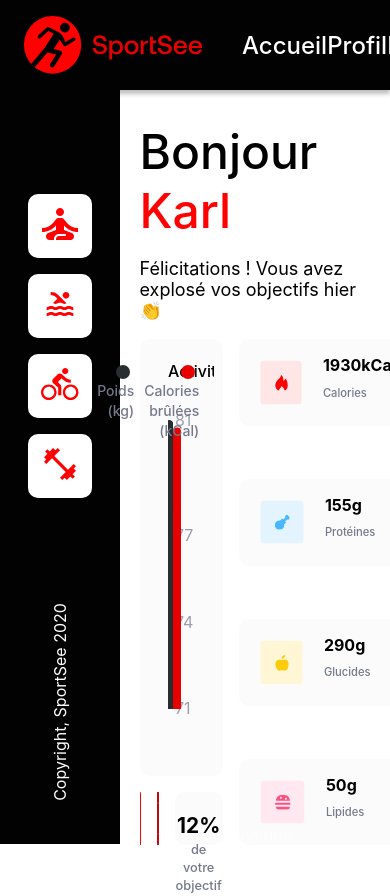
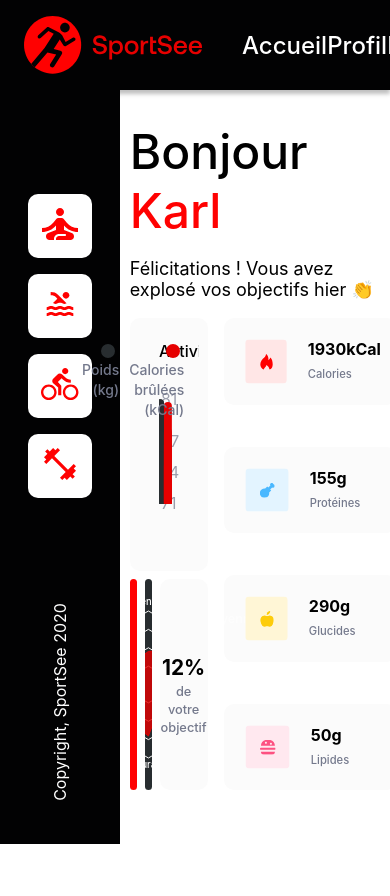
Before and after one commit to CindyJEAN/CindyJean_12_17022022, a React (Create React App) app: page / in a window 390 px wide. Shown: the top 896 px of the page. After the commit the page ends 844 px from the top, so only its background shows below. Built offline with nearby package versions, Linux system fonts and the light colour scheme.

Commit message:
style: corrections responsive

```diff
--- a/src/components/charts/activityKindChart/_activityKindChart.scss
+++ b/src/components/charts/activityKindChart/_activityKindChart.scss
@@ -3,7 +3,6 @@
 .activityKindChartComponent {
   @extend .dashboardItem;
   background-color: $backgroundDark;
-  // width: 30%;
 
   > div {
     margin: auto;
@@ -19,8 +18,14 @@
   .recharts-polar-angle-axis-tick-value {
     fill: #fff;
     text-transform: capitalize;
-    font-size: 0.8rem;
-    transform: scale(1.05) translate(-2%, -1%);
+    font-size: 0.6rem;
+    transform: translate(0, 1%);
     font-weight: 500;
+
+    @include largeScreen {
+      font-size: 0.8rem;
+      transform: scale(1.05) translate(-2%, -1%);
+    }
   }
+
 }
--- a/src/components/charts/activityKindChart/activityKindChart.jsx
+++ b/src/components/charts/activityKindChart/activityKindChart.jsx
@@ -16,7 +16,7 @@
   return (
     <div className="activityKindChartComponent">
       <ResponsiveContainer width="99%">
-        <RadarChart outerRadius={80} data={performanceData}>
+        <RadarChart outerRadius={75} data={performanceData}>
           <PolarGrid />
           <PolarAngleAxis dataKey="kind" offset={15}/>
           <Radar
--- a/src/components/charts/averageSessionsChart/_averageSessionsChart.scss
+++ b/src/components/charts/averageSessionsChart/_averageSessionsChart.scss
@@ -3,8 +3,6 @@
 .averageSessionsChartComponent {
   @extend .dashboardItem;
   padding: 1rem 0;
-  // padding: 1rem 1.8rem;
-  // width: 30%;
   background-color: $colorPrimary;
 
   .recharts-surface:hover {
@@ -18,11 +16,15 @@
 
   .chartTitle {
     font-weight: 500;
-    font-size: 1rem;
+    font-size: 0.8rem;
     color: rgba(255, 255, 255, 0.6);
     position: absolute;
     margin: 1rem 2rem;
     width: 150px;
+
+    @include largeScreen {
+      font-size: 1rem;
+    }
   }
 
   .customTooltip {
--- a/src/components/charts/averageSessionsChart/averageSessionsChart.jsx
+++ b/src/components/charts/averageSessionsChart/averageSessionsChart.jsx
@@ -21,7 +21,6 @@
         <LineChart
           data={averageSessions}
           margin={{ top: 50, right: 20, left: 20, bottom: 0 }}
-          // margin={{ right: -5, left: -5 }}
         >
           <XAxis
             dataKey="day"
--- a/src/components/charts/dailyActivityChart/_dailyActivityChart.scss
+++ b/src/components/charts/dailyActivityChart/_dailyActivityChart.scss
@@ -3,11 +3,8 @@
 .dailyActivityChartComponent {
   @extend .dashboardItem;
   background-color: $backgroundLight;
-  // padding: 1rem 1.8rem 2rem;
   padding: 1rem 0.5rem 2rem 1.8rem;
   grid-area: graph1;
-
-  // width: 100%;
 
   .recharts-surface:hover {
     cursor: pointer;
@@ -55,7 +52,6 @@
     .tooltipText {
       color: white;
       font-size: 0.6rem;
-      // font-size: 0.5rem;
       font-weight: 500;
       margin: 0;
     }
--- a/src/components/charts/scoreChart/scoreChart.jsx
+++ b/src/components/charts/scoreChart/scoreChart.jsx
@@ -22,7 +22,7 @@
           data={score}
           startAngle={220}
           endAngle={-140}
-          barSize={10}
+          barSize={8}
         >
           <text
             x={0}
--- a/src/components/dashboard/_dashboard.scss
+++ b/src/components/dashboard/_dashboard.scss
@@ -1,14 +1,15 @@
 @import "../../base/utils";
 
 .dashboardPage {
-  // display: flex;
   margin: 1rem auto;
-  // margin: 1rem 8rem;
-  width: calc(90% - #{$headerWidth});
-  // width: calc(80% - #{$headerWidth});
-  max-width: 1440px;
+  width: calc(95% - #{$headerWidth});
+  max-width: 1300px;
   max-height: calc(100% - #{$headerHeight} - 32px);
-  // max-width: 1126px;
+
+  @include largeScreen {
+    width: calc(90% - #{$headerWidth});
+
+  }
 
   .contrastText {
     color: $colorPrimary;
@@ -26,41 +27,34 @@
 
   .dashboardData {
     display: grid;
-    // max-height: 60vh;
     column-gap: 1rem;
-    // height: fit-content;
-    height: 60vh;
     grid-template-columns: auto 170px;
     margin-top: 1rem;
-    // margin-bottom: 1rem;
 
     @include largeScreen {
       column-gap: 2rem;
       margin-top: 4rem;
-      // margin-bottom: 3rem;
       height: auto;
       grid-template-columns: auto 250px;
     }
 
     .dashboardDataGraphs {
-      // display: flex;
-      // flex-wrap: wrap;
-      row-gap: 1rem;
-      column-gap: 1rem;
+      row-gap: 0.5rem;
+      column-gap: 0.5rem;
       justify-content: space-between;
+      align-content: space-between;
 
       display: grid;
       grid-template-areas:
         "graph1 graph1 graph1"
         "graph2 graph3 graph4";
-      // grid-template-rows: 220px 160px;
-      // grid-template-rows: 1.5fr 1fr;
+      grid-template-rows: 30vh 25vh;
       grid-template-columns: 1fr 1fr 1fr;
 
       @include largeScreen {
         row-gap: 2rem;
         column-gap: 2rem;
-        grid-template-rows: 320px 260px;
+        grid-template-rows: 30vh 25vh;
       }
     }
 
--- a/src/components/infoCard/_infoCard.scss
+++ b/src/components/infoCard/_infoCard.scss
@@ -30,11 +30,12 @@
 
   h2 {
     margin: 0;
-    // font-size: 1rem;
     font-size: 1rem;
+    margin-top: 5px;
 
     @include largeScreen {
       font-size: 1.25rem;
+      margin: 0;
     }
   }
 
```
Also changed, not shown: src/components/charts/scoreChart/_scoreChart.scss (+0 -10 lines).
